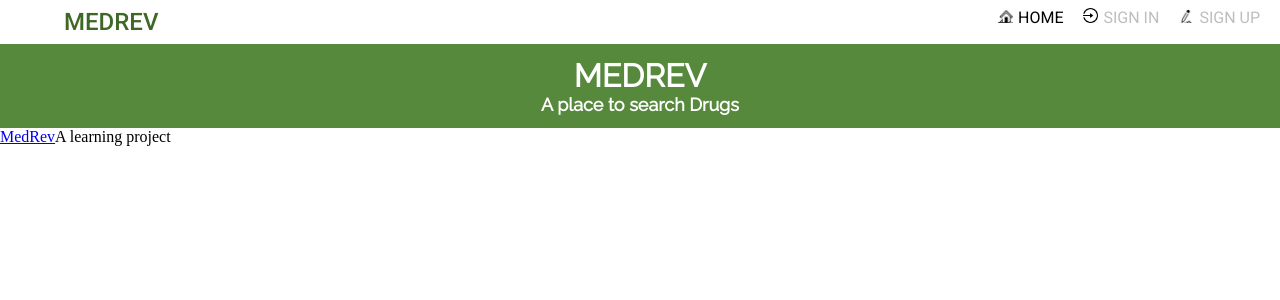
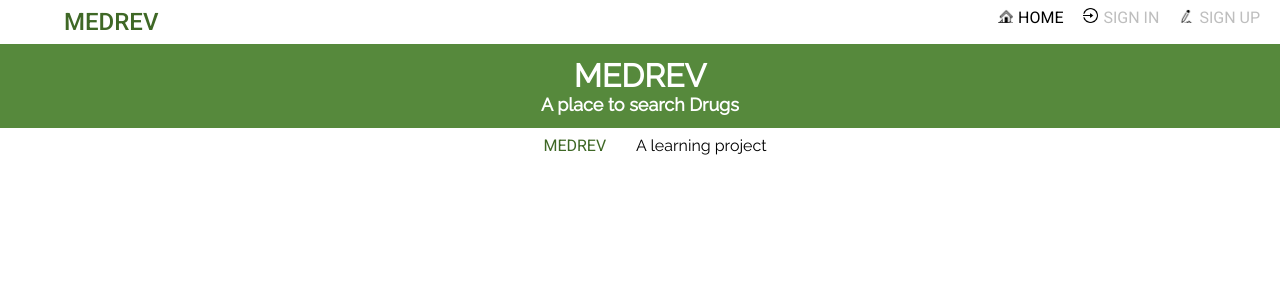
Before and after one commit to AkshithBellare/medrev, a Vue app in the folder frontend/: page / in a window 1280 px wide. Shown: the top 300 px of the page. Built offline with nearby package versions, Linux system fonts and the light colour scheme.

Commit message:
Made Footer style changes

```diff
--- a/frontend/src/components/TheFooter.vue
+++ b/frontend/src/components/TheFooter.vue
@@ -1,9 +1,7 @@
 <template>
     <footer>
-        <div>
-            <router-link :to="{ name: 'home' }">MedRev</router-link>
+            <router-link :to="{ name: 'home' }">MEDREV</router-link>
             <span class="attribution">A learning project</span>
-        </div>
     </footer>
 </template>
 
@@ -12,3 +10,24 @@ export default {
     name: "MedRevFooter",
 }
 </script>
+
+<style scoped>
+
+    footer {
+        display: flex;
+        padding-top: 0.5em;
+        padding-bottom: 0.5em;
+        justify-content: center;
+    }
+    .attribution {
+        font-family: 'Raleway', 'Segoe UI', Tahoma, Geneva, Verdana, sans-serif;
+    }
+
+    footer > a {
+        color: #3f6826;
+        text-decoration: none;
+        padding-left: 30px;
+        padding-right: 30px;
+        font-family: 'Roboto',sans-serif;
+    }
+</style>
```
